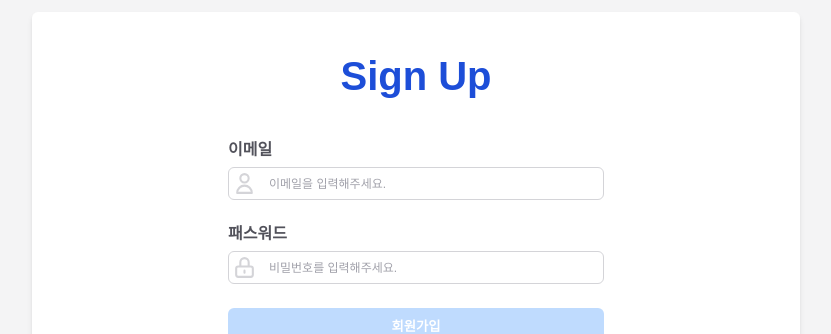
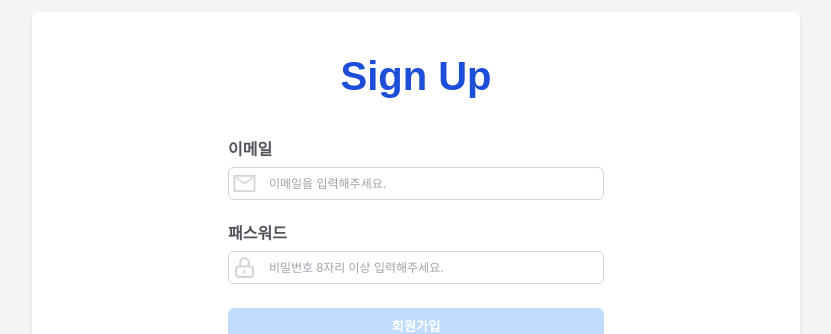
Before and after one commit to jangth0655/wanted-pre-onboarding-fe-7, a React (Create React App) app: page / in a window 1280 px wide. Shown: the part 170-504 px from the top of the page, without its empty margins (224-1055 px from the left). Built offline with nearby package versions, Linux system fonts and the light colour scheme; no server answers.

Commit message:
updated_Input-icon&SinIn&SignUp

```diff
--- a/src/components/enter/Input.jsx
+++ b/src/components/enter/Input.jsx
@@ -1,6 +1,6 @@
 import styled from "styled-components";
 
-import { HiOutlineUser } from "react-icons/hi";
+import { AiOutlineMail } from "react-icons/ai";
 import { HiOutlineLockClosed } from "react-icons/hi";
 import { EnterCommonBox } from "../shared";
 
@@ -53,7 +53,7 @@ const Input = ({ label, type, value, placeholder, id, onChange }) => {
       <InputBox>
         <UserIcon>
           {id === "email" ? (
-            <HiOutlineUser size={25} />
+            <AiOutlineMail size={25} />
           ) : (
             <HiOutlineLockClosed size={25} />
           )}
--- a/src/screen/SignIn.jsx
+++ b/src/screen/SignIn.jsx
@@ -125,7 +125,7 @@ const SignIn = ({ setIsLoggedIn }) => {
             placeholder="비밀번호를 입력해주세요."
             type="password"
           />
-          <Button disabled={disabled} text="회원가입" isLoading={isLoading} />
+          <Button disabled={disabled} text="로그인" isLoading={isLoading} />
         </Form>
         {errorMessage && <ErrorMessage errorText={errorMessage} />}
         <LinkComp text="회원가입" path={routes.signUp} />
--- a/src/screen/SignUp.jsx
+++ b/src/screen/SignUp.jsx
@@ -114,7 +114,7 @@ const SignUp = ({ setIsLoggedIn }) => {
             id="password"
             onChange={handlePassword}
             value={password}
-            placeholder="비밀번호를 입력해주세요."
+            placeholder="비밀번호 8자리 이상 입력해주세요."
             type="password"
           />
           <Button disabled={disabled} text="회원가입" isLoading={isLoading} />
```
